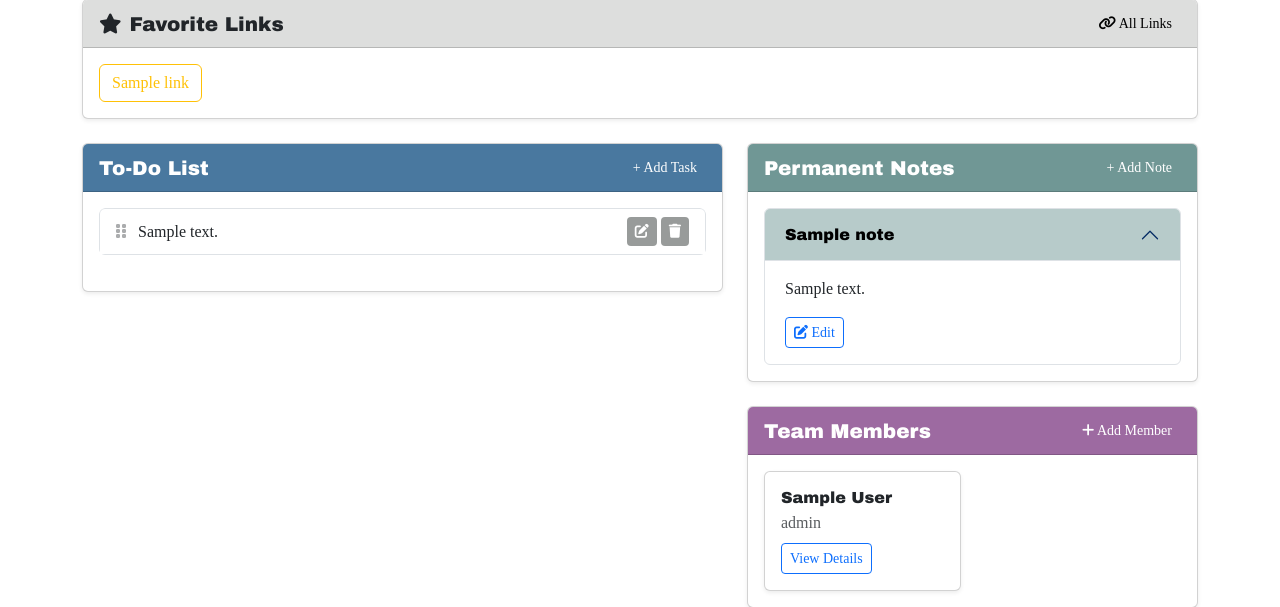
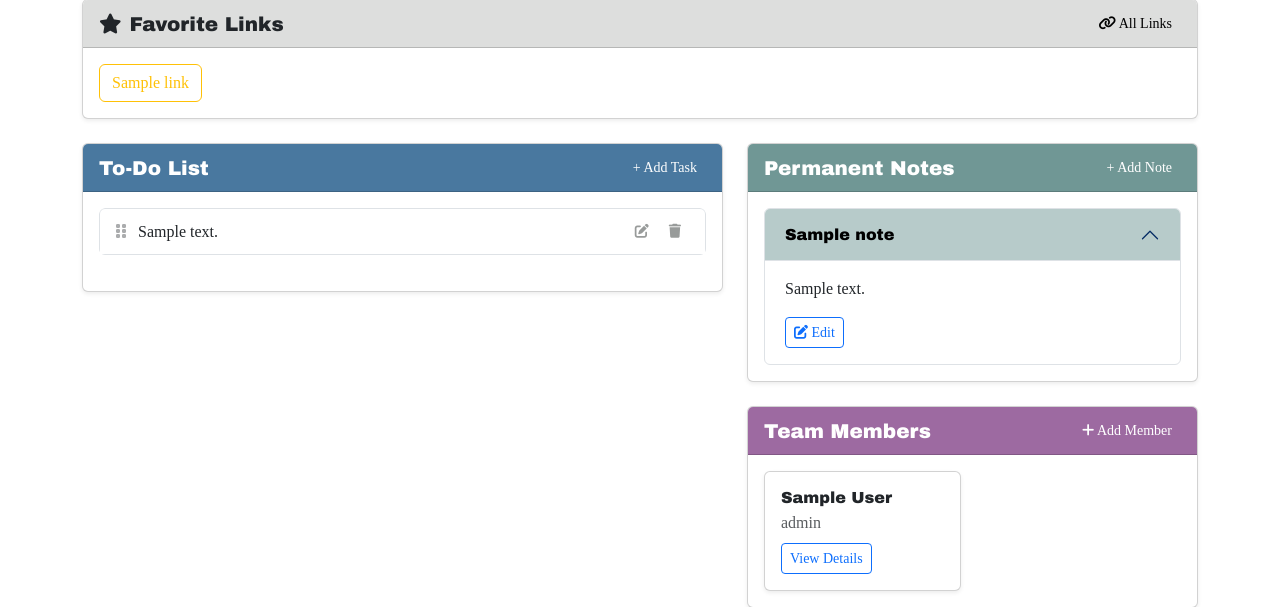
Before and after one commit to zbreeden007/StrykerNotes, a Flask app: page / in a window 1280 px wide. Shown: the part 153-760 px from the top of the page. Run offline with Flask 3, Linux system fonts and the light colour scheme; tables that the repository leaves empty hold one stand-in row (values such as "Sample post"); some libraries are stand-ins or nearby versions.

Commit message:
Changes - 3.18 @ 2:53 PM

```diff
--- a/templates/index.html
+++ b/templates/index.html
@@ -88,7 +88,7 @@
                 <div class="todo-list">
                     <ul class="list-group" id="dashboard-todo-list">
                         {% for todo in todos %}
-                        <!-- Removed priority classes and "completed" references; also removed checkbox -->
+                        <!-- Removed checkbox, priority text, and 'completed' references -->
                         <li class="list-group-item" id="todo-{{ todo.id }}">
                             <div class="d-flex justify-content-between align-items-center">
                                 <!-- Left side: handle icon + task text -->
@@ -96,16 +96,16 @@
                                     <i class="fas fa-grip-vertical handle me-2 text-muted"></i>
                                     {{ todo.content }}
                                 </div>
-                                <!-- Right side: Edit and Delete buttons, no borders, #989B9A background -->
+                                <!-- Right side: Edit and Delete icons with transparent background and grey color -->
                                 <div class="d-flex align-items-center">
                                     <button type="button" class="btn btn-sm me-1"
                                             data-bs-toggle="modal" data-bs-target="#editTodoModal{{ todo.id }}"
-                                            style="background-color: #989B9A; border: none; color: #fff;">
+                                            style="background-color: transparent; border: none; color: #989B9A;">
                                         <i class="fas fa-edit"></i>
                                     </button>
                                     <form action="{{ url_for('main.delete_todo', todo_id=todo.id) }}" method="post" class="d-inline">
                                         <button type="submit" class="btn btn-sm"
-                                                style="background-color: #989B9A; border: none; color: #fff;">
+                                                style="background-color: transparent; border: none; color: #989B9A;">
                                             <i class="fas fa-trash"></i>
                                         </button>
                                     </form>
```
